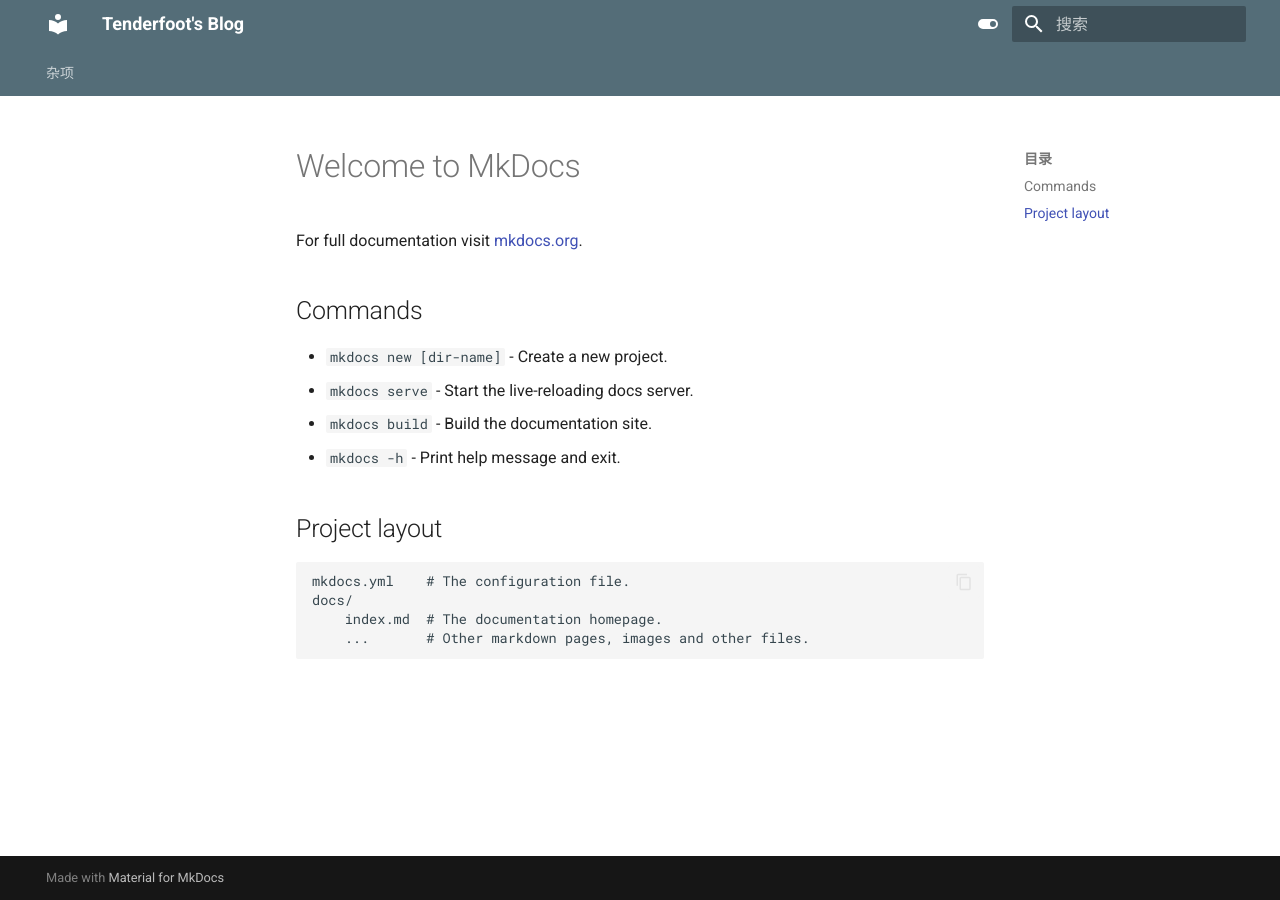
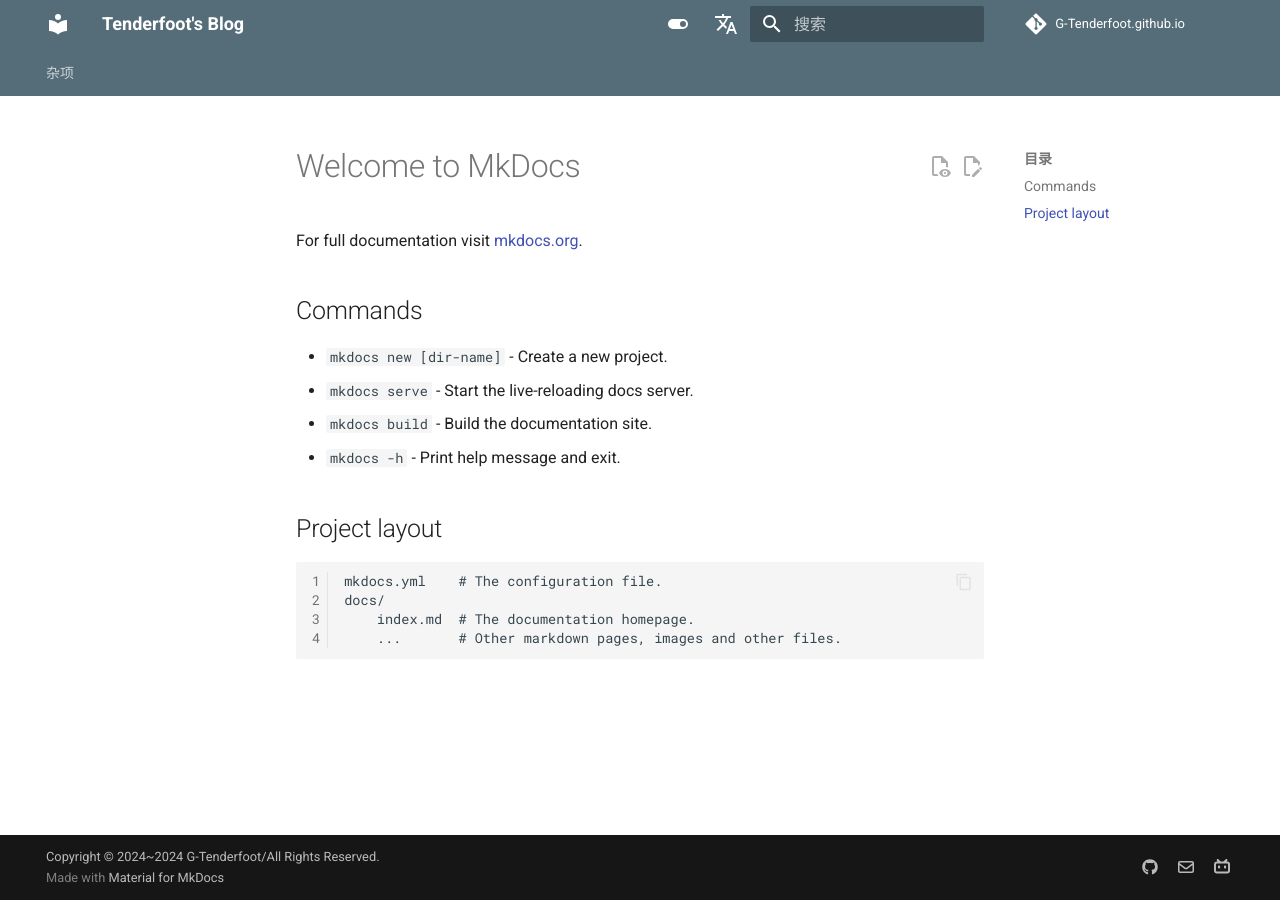
Before and after one commit to G-Tenderfoot/G-Tenderfoot.github.io, an MkDocs documentation site: the page built from docs/index.md, in a window 1280 px wide. Built offline with MkDocs 1.6.1 and Material for MkDocs 9.7.7, drawn with Linux system fonts in a browser that asks for light colours; comment, search, counter and statistics services are not loaded; a style sheet for code colours, icons or effects is not loaded.

Commit message:
Update mkdocs.yml

```diff
--- a/mkdocs.yml
+++ b/mkdocs.yml
@@ -48,3 +48,157 @@
 nav:
   - 杂项:
     - Test: Blogs/1.md  #.md文件的相对路径
+
+icon:
+    repo: fontawesome/brands/github #右上角图标
+edit_uri: edit/main/docs # 编辑按钮跳转的链接
+repo_url: https://github.com/G-Tenderfoot/G-Tenderfoot.github.io # 右上角点击跳转的链接
+repo_name: G-Tenderfoot.github.io # 右上角的名字
+
+copyright: Copyright &copy; 2024~2024 G-Tenderfoot/All Rights Reserved. # 左下角的版权声明
+extra:
+  # tags:
+  #   HTML5: html
+  #   JavaScript: js
+  #   CSS: css
+  alternate:
+    - name: English
+      link: https://wcowin-work.translate.goog/?_x_tr_sl=zh-CN&_x_tr_tl=en&_x_tr_hl=zh-CN&_x_tr_pto=wapp
+      lang: en
+    - name: 中国(台湾)
+      link: https://wcowin-work.translate.goog/?_x_tr_sl=zh-CN&_x_tr_tl=zh-TW&_x_tr_hl=zh-CN&_x_tr_pto=wapp
+      lang: zh-TW
+  generator: true  #删除页脚显示“使用 MkDocs 材料制造”
+  social:
+    - icon: fontawesome/brands/github
+      link: https://github.com/G-Tenderfoot
+    - icon: fontawesome/regular/envelope
+      link: mailto:<3023233092@tju.edu.cn> #联系方式
+    - icon: fontawesome/brands/bilibili
+      link: https://space.bilibili.com/1484288330?spm_id_from=333.1007.0.0
+  analytics:
+    provider: google
+    property: G-29HZMNR0KG
+    feedback:
+      title: 此页面有帮助吗？
+      ratings:
+        - icon: material/thumb-up-outline
+          name: This page was helpful
+          data: 1
+          note: >-
+            谢谢你的反馈！
+        - icon: material/thumb-down-outline
+          name: This page could be improved
+          data: 0
+          note: >-
+            Thanks for your feedback! Help us improve this page by
+            using our <a href="https://marketingplatform.google.com/about/analytics/" target="_blank" rel="noopener">feedback form</a>.
+
+  # consent:
+  #   title: Cookie consent
+  #   description: >-
+  #     我们也使用cookies来识别您的重复访问和偏好来衡量我们文档的有效性以及用户是否找到他们要找的东西。
+  #     如果你同意,你可以帮助我们让我们的网站更好
+
+
+
+plugins:
+  # - glightbox
+  - search
+  - git-revision-date-localized:
+      type: iso_date
+      enable_creation_date: false
+      exclude:
+        - index.md
+        - waline.md
+  # - git-authors:
+  #     exclude:
+  #       - index.md
+  - blog:
+      post_date_format: full #时间
+      draft: true
+      draft_if_future_date: true #自动将具有未来日期的帖子标记为草稿
+      post_readtime: true
+      post_readtime_words_per_minute: 265  #计算帖子的阅读时间时读者每分钟预计阅读的字数
+      post_url_format: "{date}/{slug}"
+      categories_slugify: !!python/object/apply:pymdownx.slugs.slugify
+        kwds:
+          case: lower
+      # categories_toc: true
+      # pagination_per_page: 5
+      pagination_url_format: "page/{page}"
+      authors_file: "{blog}/.authors.yml"  #作者信息
+  - tags:
+      tags_file: tag.md  #分类标签
+
+markdown_extensions:
+  - abbr
+  - attr_list
+  - admonition
+  - def_list
+  - footnotes
+  - md_in_html
+  - meta # 支持Markdown文件上方自定义标题标签等
+  - pymdownx.caret
+  - pymdownx.betterem
+  - pymdownx.critic
+  - pymdownx.details
+  - pymdownx.inlinehilite
+  - pymdownx.keys
+  - pymdownx.mark
+  - pymdownx.snippets
+  - pymdownx.smartsymbols
+  - pymdownx.tilde
+  - pymdownx.superfences:
+      custom_fences:
+        - name: mermaid
+          class: mermaid
+          format: !!python/name:pymdownx.superfences.fence_code_format # 代码块高亮插件
+  - pymdownx.arithmatex:  # latex支持
+      generic: true
+  - toc:
+      permalink: true # 固定标题位置为当前位置
+  - pymdownx.highlight: # 代码块高亮
+      anchor_linenums: true
+      linenums: true # 显示行号
+      # auto_title: true # 显示编程语言名称
+  - pymdownx.emoji:
+      emoji_index: !!python/name:material.extensions.emoji.twemoji
+      emoji_generator: !!python/name:material.extensions.emoji.to_svg
+  - pymdownx.tabbed:
+      alternate_style: true
+  - pymdownx.tasklist:
+      custom_checkbox: true
+  - markdown.extensions.toc:
+      slugify: !!python/object/apply:pymdownx.slugs.slugify {kwds: {case: lower}}
+      permalink: "\ue157"
+
+extra_javascript:
+  - javascripts/extra.js
+  # - https://cdn.jsdelivr.net/gh/Wcowin/Wcowin.github.io@main/docs/javascripts/extra.js  # extra的cdn
+  - javascripts/mathjax.js
+  - https://polyfill.io/v3/polyfill.min.js?features=es6
+  - https://cdn.jsdelivr.net/npm/mathjax@3/es5/tex-mml-chtml.js
+  # - javascripts/mathjax-config.js
+  # - https://cdnjs.cloudflare.com/ajax/libs/mathjax/2.7.5/MathJax.js?config=TeX-AMS_HTML
+
+  - https://cdn.jsdelivr.net/npm/gitalk@latest/dist/gitalk.min.js
+  - ckplayer/js/ckplayer.js
+  # - https://cdnjs.cloudflare.com/ajax/libs/social-share.js/1.0.16/js/social-share.min.js
+  # - javascripts/backbound1.js
+  # - javascripts/rellax.min.js
+  - https://cdn.jsdelivr.net/npm/mermaid@10.0.2/dist/add-html-label-6e56ed67.min.js
+  # - https://res.zvo.cn/translate/translate.js  # Translate
+
+extra_css:
+  - stylesheets/extra.css
+  - stylesheets/link.css
+  # - https://cdn.jsdelivr.net/gh/Wcowin/Wcowin.github.io@main/docs/stylesheets/extra.css # extra.css的CDN
+  # - stylesheets/extra1.css
+  # - stylesheets/video.css
+  # - https://unpkg.com/@waline/client@v2/dist/waline.css
+  - https://cdn.jsdelivr.net/npm/gitalk@latest/dist/gitalk.css #评论
+  - ckplayer/css/ckplayer.css
+  - https://cdn.staticfile.org/font-awesome/4.7.0/css/font-awesome.css
+  # - https://cdnjs.cloudflare.com/ajax/libs/social-share.js/1.0.16/css/share.min.css
+  - https://cdn.jsdelivr.net/npm/lxgw-wenkai-webfont@1.1.0/style.css  #字体
```
